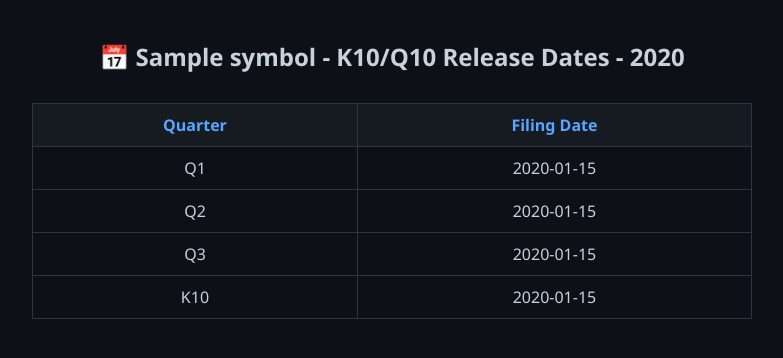
After one commit to FerGusMosca/zChatbotAgentFwk, a FastAPI app: template templates/calendar_view.html in a window 1280 px wide. The commit adds this page. Shown: the top 358 px of the page, without its empty margins (248-1031 px from the left). Run offline with FastAPI, Linux system fonts and the light colour scheme; the template is opened without the code that fills it: most values are stand-ins (such as "Sample title", 1, 10 or a date in 2020).

Commit message:
zzLotteryTicketUI - Security Calendar Display

```diff
--- a/controllers/management_sentiment_rankings_controller.py
+++ b/controllers/management_sentiment_rankings_controller.py
@@ -3,7 +3,7 @@ from fastapi.responses import HTMLResponse, JSONResponse
 from fastapi.templating import Jinja2Templates
 from pathlib import Path
 import websockets
-from common.config.settings import settings
+from common.config.settings import settings, get_settings
 from common.util.app_logger import AppLogger
 
 class ManagementSentimentRankingsController:
@@ -11,6 +11,7 @@ class ManagementSentimentRankingsController:
         self.router = APIRouter(prefix="/management_sentiment_rankings")
         templates_path = Path(__file__).parent.parent / "templates"
         self.templates = Jinja2Templates(directory=templates_path)
+        self.cs=get_settings().research_connection_string
 
         @self.router.get("/", response_class=HTMLResponse)
         async def main_page(request: Request):
--- a/main.py
+++ b/main.py
@@ -5,6 +5,7 @@ from fastapi.responses import HTMLResponse
 import uvicorn
 
 from common.config.settings import get_settings
+from controllers.calendar_controller import CalendarController
 from controllers.management_competition_controller import ManagementCompetitionController
 from controllers.management_news_indexed_controller import NewsIndexedController
 from controllers.management_sentiment_controller import ManagementSentimentController
@@ -36,5 +37,9 @@ app.include_router(mgmt_sentiment_ranking.router)
 mgmt_sentiment_ranking = ManagementSentimentRankingsController()
 app.include_router(mgmt_sentiment_ranking.router)
 
+# ✅ Calendar
+calendar = CalendarController()
+app.include_router(calendar.router)
+
 if __name__ == "__main__":
     uvicorn.run(app, host="0.0.0.0", port=int(settings.port))
--- a/requirements.txt
+++ b/requirements.txt
@@ -110,3 +110,4 @@ websockets==15.0.1
 wsproto==1.2.0
 yarl==1.20.1
 zstandard==0.23.0
+pyodbc
--- /dev/null
+++ b/static/css/calendar.css
@@ -0,0 +1,30 @@
+body {
+  background-color: #0D1117;
+  color: #C9D1D9;
+  font-family: "Segoe UI", sans-serif;
+  margin: 40px;
+}
+
+.calendar-container {
+  text-align: center;
+}
+
+table {
+  margin: 30px auto;
+  border-collapse: collapse;
+  width: 60%;
+}
+
+th, td {
+  border: 1px solid #30363D;
+  padding: 10px 20px;
+}
+
+th {
+  color: #58A6FF;
+  background-color: #161B22;
+}
+
+td {
+  background-color: #0D1117;
+}
--- /dev/null
+++ b/static/js/calendar.js
@@ -0,0 +1 @@
+console.log("📅 Calendar view loaded");
--- /dev/null
+++ b/templates/calendar_view.html
@@ -0,0 +1,25 @@
+<!DOCTYPE html>
+<html lang="en">
+<head>
+  <meta charset="UTF-8">
+  <title>Calendar - {{ symbol }} {{ year }}</title>
+  <link rel="stylesheet" href="/static/css/calendar.css">
+</head>
+<body>
+  <div class="calendar-container">
+    <h2>📅 {{ symbol }} - K10/Q10 Release Dates - {{ year }}</h2>
+    {% if calendar %}
+    <table>
+      <tr><th>Quarter</th><th>Filing Date</th></tr>
+      <tr><td>Q1</td><td>{{ calendar.q1_filing_date.strftime('%Y-%m-%d') if calendar.q1_filing_date else '-' }}</td></tr>
+      <tr><td>Q2</td><td>{{ calendar.q2_filing_date.strftime('%Y-%m-%d') if calendar.q2_filing_date else '-' }}</td></tr>
+      <tr><td>Q3</td><td>{{ calendar.q3_filing_date.strftime('%Y-%m-%d') if calendar.q3_filing_date else '-' }}</td></tr>
+      <tr><td>K10</td><td>{{ calendar.k10_filing_date.strftime('%Y-%m-%d') if calendar.k10_filing_date else '-' }}</td></tr>
+    </table>
+    {% else %}
+    <p>No data available for this year.</p>
+    {% endif %}
+  </div>
+  <script src="/static/js/calendar.js"></script>
+</body>
+</html>
```
Also changed, not shown: common/config/settings.py (+7 -0 lines), controllers/calendar_controller.py (added, +32 -0 lines), data_access_layer/security_calendar_manager.py (added, +31 -0 lines), templates/management_competition.html (+32 -13 lines), templates/management_sentiment.html (+33 -4 lines), data_access_layer/__init__.py (added).
